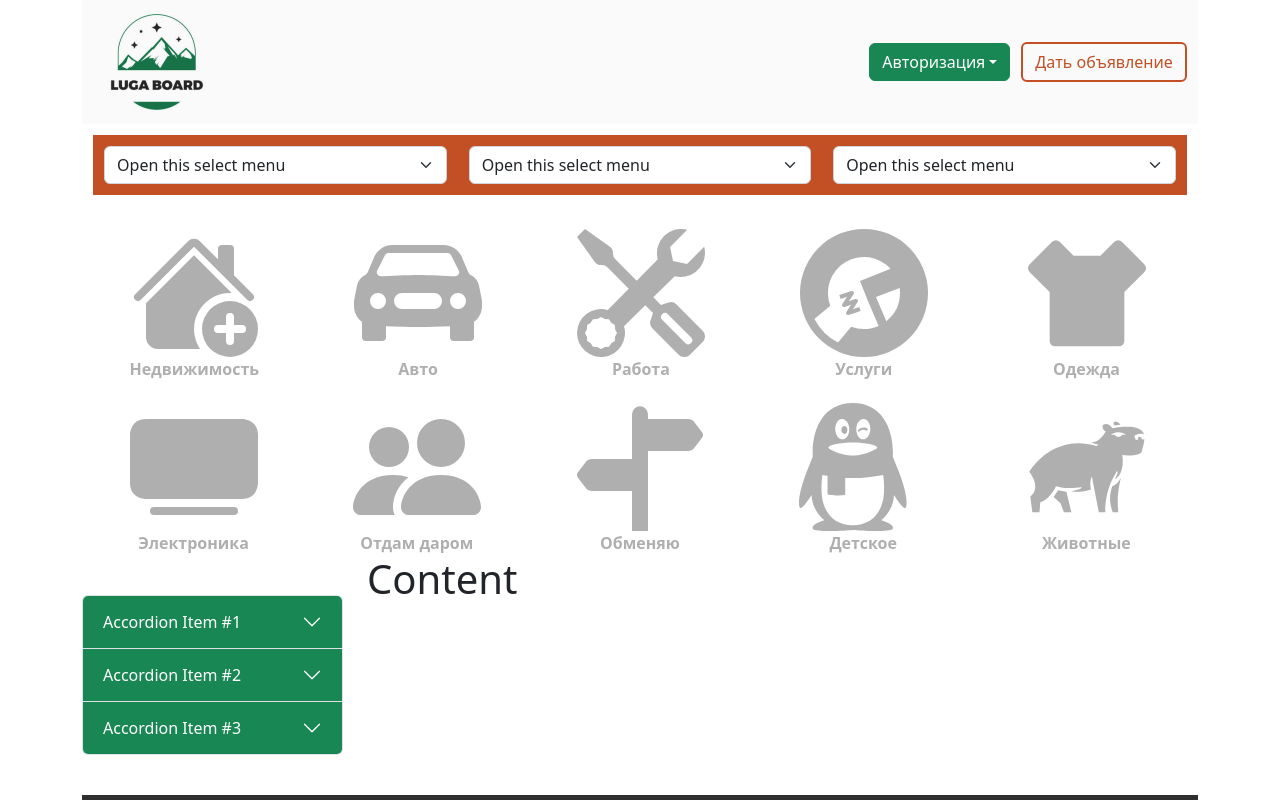
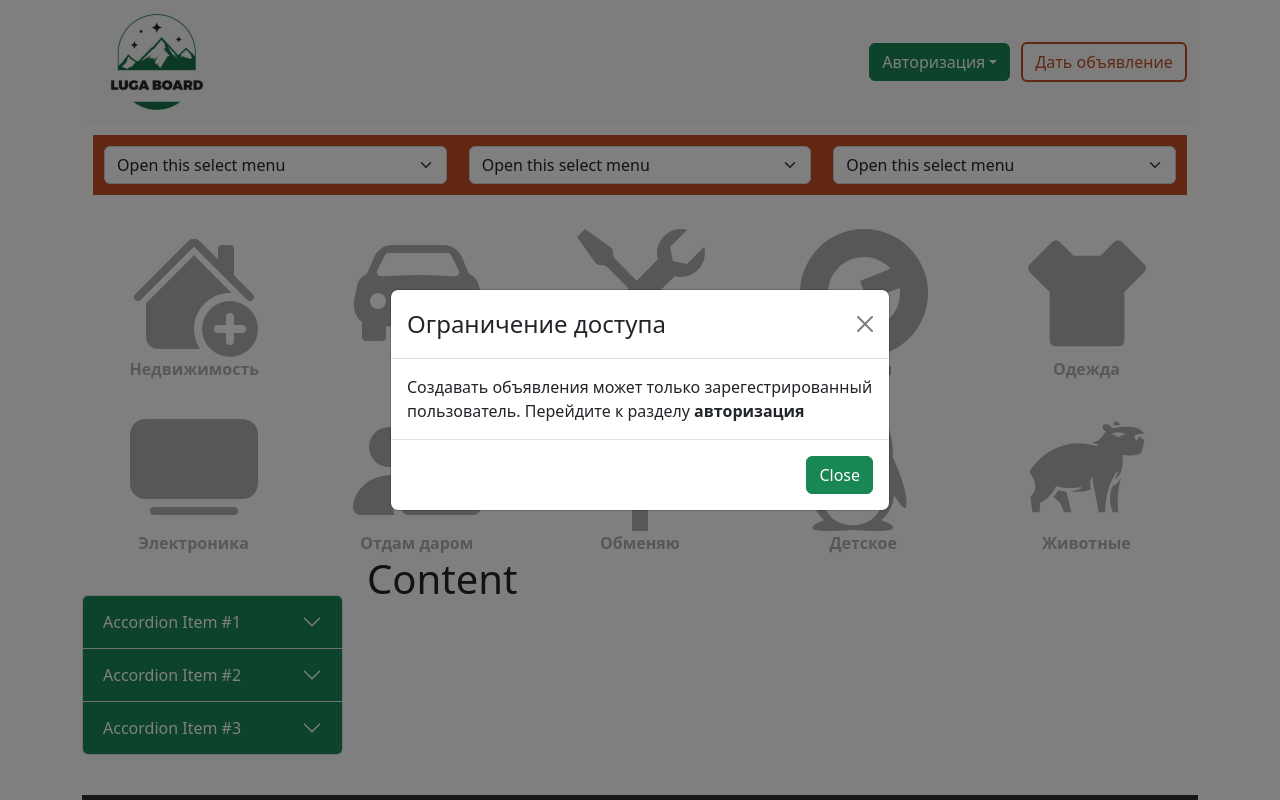
Before and after one commit to BykovVik/Bulletin-board, a React (Create React App) app in the folder frontend/: page / in a window 1280 px wide. Both pictures are taken after a click on the button "Дать объявление". Shown: the top 800 px of the page. Built offline with nearby package versions, Linux system fonts and the light colour scheme.

Commit message:
frontend: added a modal for the auth block

```diff
--- a/frontend/src/components/header/Header.tsx
+++ b/frontend/src/components/header/Header.tsx
@@ -1,6 +1,6 @@
 import React, {useState, useEffect} from "react";
 import './Header.css'
-import { Button, Form, Dropdown } from "react-bootstrap";
+import { Button, Form, Dropdown, Modal } from "react-bootstrap";
 import logo from './logo.png'
 import {BsFillHouseAddFill, BsFillCarFrontFill, BsTools, BsWrenchAdjustableCircleFill, BsTvFill, BsFillPeopleFill, BsSignpostSplitFill, BsTencentQq} from 'react-icons/bs'
 import {RiTShirtFill} from 'react-icons/ri'
@@ -12,7 +12,11 @@ import { useNavigate } from "react-router-dom";
 const Header = () => {
 
     const [token, setToken] = useState<Boolean | null>(null)
+    const [show, setShow] = useState(false);
     const navigate = useNavigate()
+
+    const handleClose = () => setShow(false);
+    const handleShow = () => setShow(true);
 
     useEffect(()=> {
         const checkToken = async() => {
@@ -75,15 +79,26 @@ const Header = () => {
                 </div>
                 { !token &&
                     <div>
-                        <Button className="no_auth_button">Дать объявление</Button>
+                        <Button variant="success" className="no_auth_button" onClick={handleShow}>Дать объявление</Button>
                     </div>
                 }
                 { token &&
                     <div>
-                        <Button className="auth_button">Дать объявление</Button>
+                        <Button variant="success" className="auth_button">Дать объявление</Button>
                     </div>
                 }
             </div>
+            <Modal show={show} onHide={handleClose} centered>
+                <Modal.Header closeButton>
+                <Modal.Title>Ограничение доступа</Modal.Title>
+                </Modal.Header>
+                <Modal.Body>Создавать объявления может только зарегестрированный пользователь. Перейдите к разделу <b>авторизация</b></Modal.Body>
+                <Modal.Footer>
+                <Button variant="success" onClick={handleClose}>
+                    Close
+                </Button>
+                </Modal.Footer>
+            </Modal>
             <div className="searchLine">
                 <Form>
                     <Form.Select aria-label="Default select example">
```
